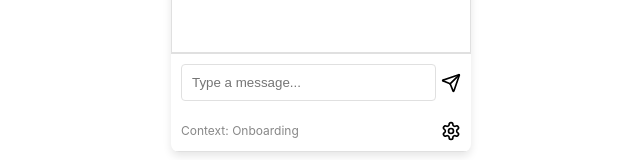
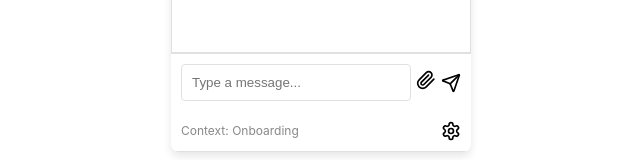
Before and after one commit to deepakmarathe/artisan-chatbot-frontend, a React (Create React App) app in the folder simple-chatbot-artisan/: page / in a window 1280 px wide. Shown: the part 552-712 px from the top of the page, without its empty margins (319-959 px from the left). Built offline with nearby package versions, Linux system fonts and the light colour scheme.

Commit message:
**File Upload**: Allow users to upload files and send them as messages.

```diff
--- a/simple-chatbot-artisan/src/components/ChatbotComponent.css
+++ b/simple-chatbot-artisan/src/components/ChatbotComponent.css
@@ -114,8 +114,6 @@
     padding: 10px;
 }
 
-/* ChatbotComponent.css */
-/* ChatbotComponent.css */
 .chatbot-timestamp {
     font-size: 10px;
     margin-left: 10px;
@@ -128,3 +126,7 @@
 .chatbot-message-bot .chatbot-timestamp {
     color: #555; /* Standard color for better visibility on light background */
 }
+
+.chatbot-file-upload {
+    cursor: pointer;
+}
--- a/simple-chatbot-artisan/src/components/ChatbotComponent.tsx
+++ b/simple-chatbot-artisan/src/components/ChatbotComponent.tsx
@@ -1,6 +1,6 @@
 // src/components/ChatbotComponent.tsx
 import React, { useState, useRef, useEffect } from 'react';
-import { X, Maximize2, Settings, Send, Edit, Trash2, Check } from 'lucide-react';
+import { X, Maximize2, Settings, Send, Edit, Trash2, Check, Paperclip } from 'lucide-react';
 import './ChatbotComponent.css';
 
 const ChatbotComponent = () => {
@@ -22,6 +22,13 @@ const ChatbotComponent = () => {
             setMessages(prevMessages => [...prevMessages, { id: Date.now(), text: inputText, sender: 'user', timestamp: new Date() }]);
             setInputText('');
             simulateBotTyping();
+        }
+    };
+
+    const handleFileUpload = (e) => {
+        const file = e.target.files[0];
+        if (file) {
+            setMessages(prevMessages => [...prevMessages, { id: Date.now(), text: `File: ${file.name}`, sender: 'user', timestamp: new Date(), file }]);
         }
     };
 
@@ -147,6 +154,15 @@ const ChatbotComponent = () => {
                     onChange={(e) => setInputText(e.target.value)}
                     onKeyPress={handleKeyPress}
                 />
+                <label htmlFor="file-upload" className="chatbot-file-upload">
+                    <Paperclip className="chatbot-icon" />
+                </label>
+                <input
+                    id="file-upload"
+                    type="file"
+                    style={{ display: 'none' }}
+                    onChange={handleFileUpload}
+                />
                 <Send className="chatbot-icon" onClick={handleSend} />
             </div>
 
```
